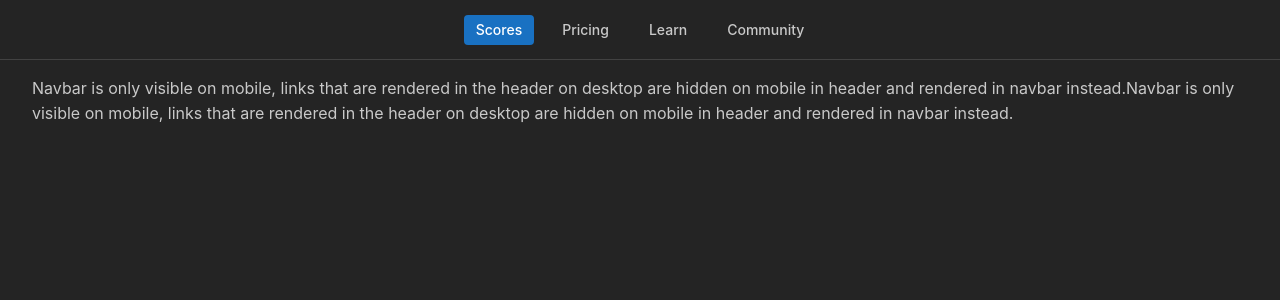
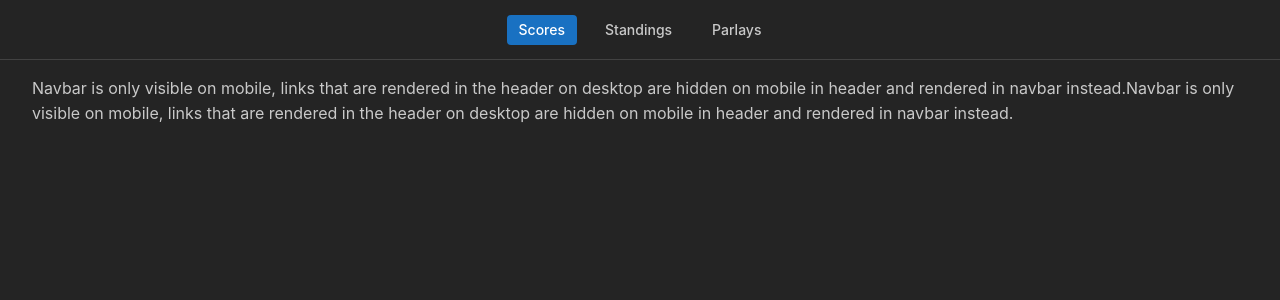
Before and after one commit to abachubhay255/redzone-insights, a React (Vite) app in the folder packages/client/: page / in a window 1280 px wide. Shown: the top 300 px of the page. Built offline with nearby package versions, Linux system fonts and the light colour scheme.

Commit message:
add routes

```diff
--- a/packages/client/src/navigation/HeaderItem.tsx
+++ b/packages/client/src/navigation/HeaderItem.tsx
@@ -1,16 +1,16 @@
+import { Link, LinkProps } from "react-router-dom";
 import classes from "./HeaderItem.module.css";
 
 type HeaderItemProps = {
   link: string;
   label: string;
   active: boolean;
-  onClick: React.MouseEventHandler<HTMLAnchorElement>;
 };
 
-export function HeaderItem({ link, label, active, onClick }: HeaderItemProps) {
+export function HeaderItem({ link, label, active, ...props }: HeaderItemProps & Partial<LinkProps>) {
   return (
-    <a key={label} href={link} className={classes.link} data-active={active || undefined} onClick={onClick}>
+    <Link key={label} to={link} className={classes.link} data-active={active || undefined} {...props}>
       {label}
-    </a>
+    </Link>
   );
 }
--- a/packages/client/src/navigation/Shell.tsx
+++ b/packages/client/src/navigation/Shell.tsx
@@ -1,12 +1,14 @@
 import { AppShell, Burger, Container, Group } from "@mantine/core";
 import { HeaderItem } from "./HeaderItem";
 import { useDisclosure } from "@mantine/hooks";
-import { useState } from "react";
-import { Outlet } from "react-router-dom";
+import { useMemo } from "react";
+import { Outlet, useMatches } from "react-router-dom";
 
 export function Shell() {
   const [opened, { toggle }] = useDisclosure();
-  const [active, setActive] = useState(pages[0].link);
+  const matches = useMatches();
+
+  const active = useMemo(() => (matches.length > 1 ? matches[1].pathname : "/"), [matches]);
 
   return (
     <AppShell header={{ height: 60 }} navbar={{ width: 300, breakpoint: "sm", collapsed: { desktop: true, mobile: !opened } }} padding="md">
@@ -16,15 +18,7 @@ export function Shell() {
 
           <Group ml="auto" mr="auto" visibleFrom="sm">
             {pages.map(page => (
-              <HeaderItem
-                key={page.link}
-                link={page.link}
-                label={page.label}
-                active={active === page.link}
-                onClick={e => {
-                  setActive(page.link);
-                }}
-              />
+              <HeaderItem key={page.link} link={page.link} label={page.label} active={active === page.link} />
             ))}
           </Group>
         </Group>
@@ -32,16 +26,7 @@ export function Shell() {
 
       <AppShell.Navbar py="md" px={4}>
         {pages.map(page => (
-          <HeaderItem
-            key={page.link}
-            link={page.link}
-            label={page.label}
-            active={active === page.link}
-            onClick={e => {
-              toggle();
-              setActive(page.link);
-            }}
-          />
+          <HeaderItem key={page.link} link={page.link} label={page.label} active={active === page.link} onClick={toggle} />
         ))}
       </AppShell.Navbar>
 
@@ -56,7 +41,6 @@ export function Shell() {
 
 const pages = [
   { link: "/", label: "Scores" },
-  { link: "/pricing", label: "Pricing" },
-  { link: "/learn", label: "Learn" },
-  { link: "/community", label: "Community" }
+  { link: "/standings", label: "Standings" },
+  { link: "/parlays", label: "Parlays" }
 ];
--- /dev/null
+++ b/packages/client/src/pages/Parlays.tsx
@@ -0,0 +1,3 @@
+export function Parlays() {
+  return <div>Parlays</div>;
+}
--- /dev/null
+++ b/packages/client/src/pages/Standings.tsx
@@ -0,0 +1,3 @@
+export function Standings() {
+  return <div>Standings</div>;
+}
```
Also changed, not shown: packages/client/src/AppRouter.tsx (+10 -0 lines).
